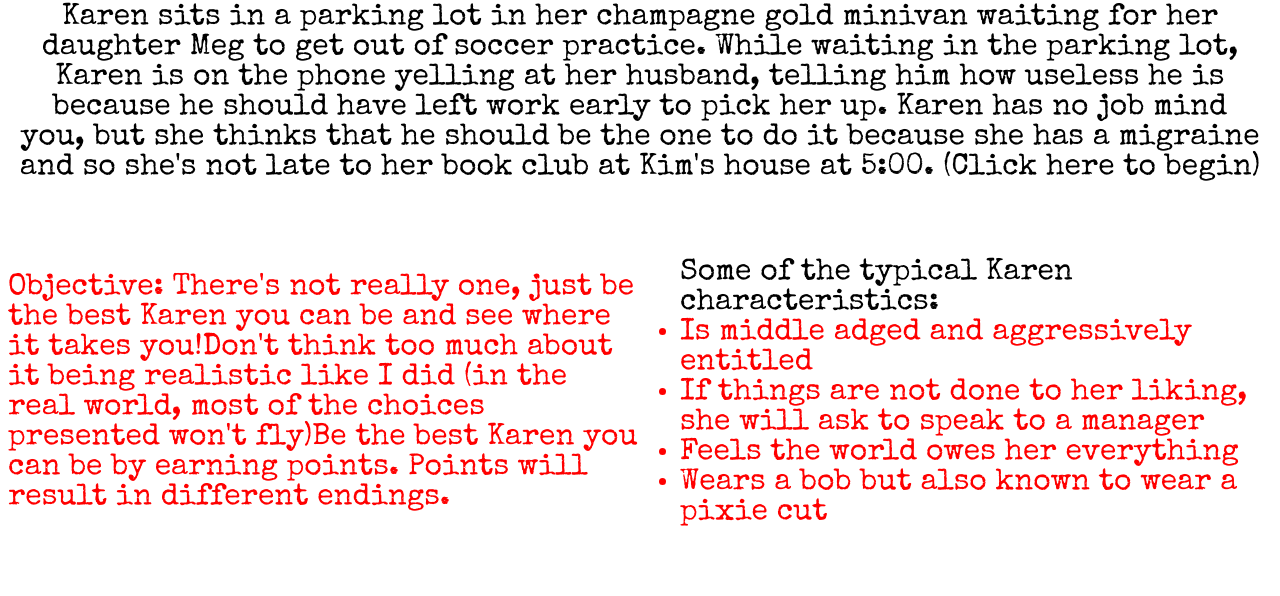
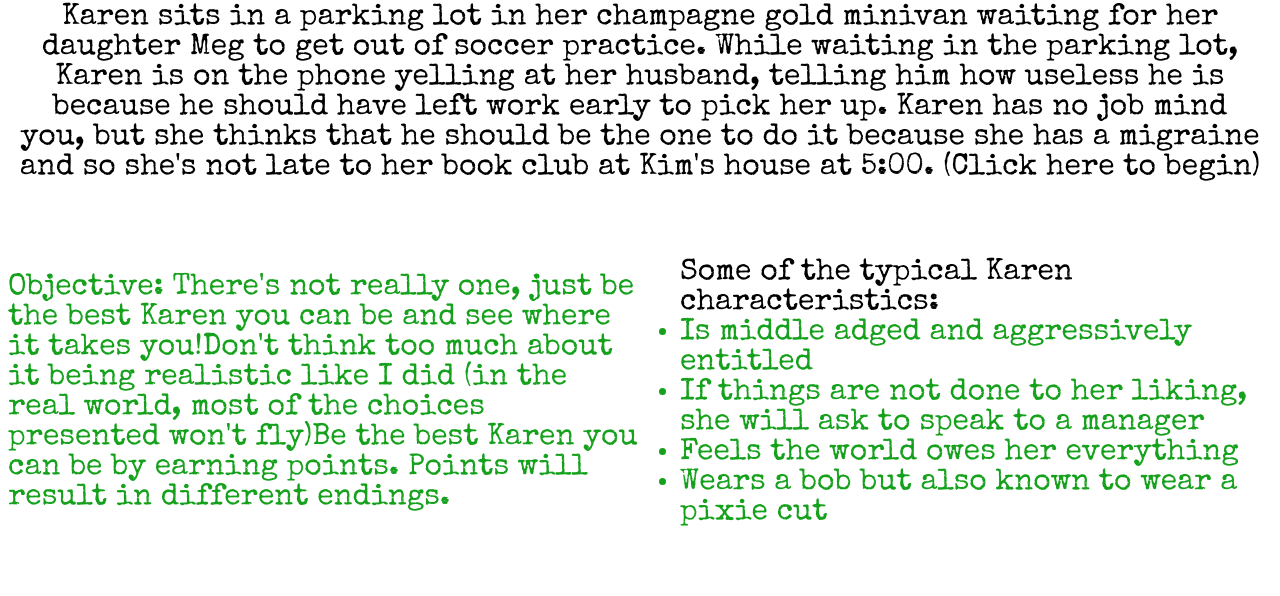
Before and after one commit to granddivino/Unhinged, a plain HTML site: page index.html in a window 1280 px wide. Shown: the part 235-831 px from the top of the page. Drawn offline with nearby package versions, Linux system fonts and the light colour scheme.

Commit message:
Changed font color to something that might be easier to read

```diff
--- a/app.js
+++ b/app.js
@@ -178,7 +178,7 @@ if(this == choiceElement2){
             case 3:     choiceElement.style.backgroundImage = null
                         choiceElement2.style.backgroundImage = null
                         question.textContent = "After dropping Meg off at home, it is now 5:40pm and Karen is late for book club at Kim's. She walks in " +
-                        "and finds the girls have started wine 'o clock without her. The girls couldn't wait, they're already busy complaining about their husbands instead of talking about books. So Karen" +
+                        "and finds the girls have started wine 'o clock without her. The girls couldn't wait, they're already busy complaining about their husbands instead of talking about books. So Karen " +
                         "decides to...";
                         //clicking right during scenario 3 loads options M and N
                         choiceElement.textContent = "Interrupt Susan's story and talk about how that bitch Kathy crashed into her.";  //Option M
--- a/style.css
+++ b/style.css
@@ -31,7 +31,7 @@ h1 {
 #choice1 {
     font-family: 'Special Elite', cursive;
     font-size: 30px;
-    color:red;
+    color: rgb(21, 161, 28);
     width: 200px;
     height: 400px;
     background: white;
@@ -46,7 +46,7 @@ h1 {
 #choice2 {
     font-family: 'Special Elite', cursive;
     font-size: 30px;
-    color: red;
+    color: rgb(21, 161, 28);
     width: 200px;
     height: 400px;
     background: white;
```
